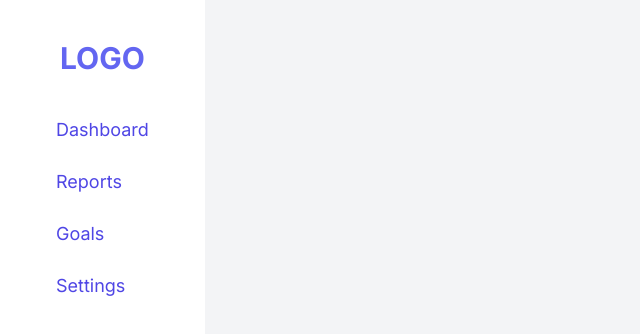
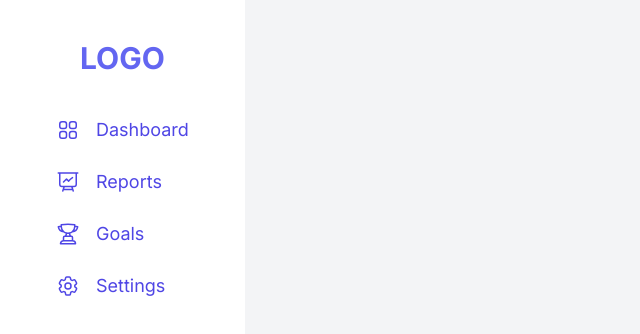
Before and after one commit to MarekRykaczewski/lift-mentor, a Next.js app: page / in a window 1280 px wide. Shown: the top 334 px of the page, without its empty margins (0-640 px from the left). Built offline with nearby package versions, Linux system fonts and the light colour scheme.

Commit message:
add Navbar icons

```diff
--- a/src/app/components/Navbar.tsx
+++ b/src/app/components/Navbar.tsx
@@ -1,26 +1,34 @@
 import Link from "next/link";
 import React from "react";
+import SettingsIcon from "../icons/SettingsIcon";
+import DashboardIcon from "../icons/DashboardIcon";
+import ReportsIcon from "../icons/ReportsIcon";
+import GoalsIcon from "../icons/GoalsIcon";
 
 const data = [
   {
     id: 1,
     title: "Dashboard",
     link: "/",
+    icon: <DashboardIcon />,
   },
   {
     id: 2,
     title: "Reports",
     link: "/reports",
+    icon: <ReportsIcon />,
   },
   {
     id: 3,
     title: "Goals",
     link: "/goals",
+    icon: <GoalsIcon />,
   },
   {
     id: 4,
     title: "Settings",
     link: "/settings",
+    icon: <SettingsIcon />,
   },
 ];
 
@@ -35,10 +43,11 @@
       <div className="flex flex-col">
         {data.map((item) => (
           <Link
-            className="py-2 px-4 mb-2 text-base md:text-lg text-indigo-600 hover:text-indigo-800 hover:bg-indigo-100 rounded-md transition duration-300"
+            className="flex items-center gap-4 py-2 px-4 mb-2 text-base md:text-lg text-indigo-600 hover:text-indigo-800 hover:bg-indigo-100 rounded-md transition duration-300"
             href={item.link}
             key={item.id}
           >
+            {item.icon}
             {item.title}
           </Link>
         ))}
--- /dev/null
+++ b/src/app/icons/DashboardIcon.tsx
@@ -0,0 +1,22 @@
+import React from "react";
+
+const DashboardIcon = () => {
+  return (
+    <svg
+      xmlns="http://www.w3.org/2000/svg"
+      fill="none"
+      viewBox="0 0 24 24"
+      strokeWidth={1.5}
+      stroke="currentColor"
+      className="w-6 h-6"
+    >
+      <path
+        strokeLinecap="round"
+        strokeLinejoin="round"
+        d="M3.75 6A2.25 2.25 0 016 3.75h2.25A2.25 2.25 0 0110.5 6v2.25a2.25 2.25 0 01-2.25 2.25H6a2.25 2.25 0 01-2.25-2.25V6zM3.75 15.75A2.25 2.25 0 016 13.5h2.25a2.25 2.25 0 012.25 2.25V18a2.25 2.25 0 01-2.25 2.25H6A2.25 2.25 0 013.75 18v-2.25zM13.5 6a2.25 2.25 0 012.25-2.25H18A2.25 2.25 0 0120.25 6v2.25A2.25 2.25 0 0118 10.5h-2.25a2.25 2.25 0 01-2.25-2.25V6zM13.5 15.75a2.25 2.25 0 012.25-2.25H18a2.25 2.25 0 012.25 2.25V18A2.25 2.25 0 0118 20.25h-2.25A2.25 2.25 0 0113.5 18v-2.25z"
+      />
+    </svg>
+  );
+};
+
+export default DashboardIcon;
--- /dev/null
+++ b/src/app/icons/GoalsIcon.tsx
@@ -0,0 +1,22 @@
+import React from "react";
+
+const GoalsIcon = () => {
+  return (
+    <svg
+      xmlns="http://www.w3.org/2000/svg"
+      fill="none"
+      viewBox="0 0 24 24"
+      strokeWidth={1.5}
+      stroke="currentColor"
+      className="w-6 h-6"
+    >
+      <path
+        strokeLinecap="round"
+        strokeLinejoin="round"
+        d="M16.5 18.75h-9m9 0a3 3 0 013 3h-15a3 3 0 013-3m9 0v-3.375c0-.621-.503-1.125-1.125-1.125h-.871M7.5 18.75v-3.375c0-.621.504-1.125 1.125-1.125h.872m5.007 0H9.497m5.007 0a7.454 7.454 0 01-.982-3.172M9.497 14.25a7.454 7.454 0 00.981-3.172M5.25 4.236c-.982.143-1.954.317-2.916.52A6.003 6.003 0 007.73 9.728M5.25 4.236V4.5c0 2.108.966 3.99 2.48 5.228M5.25 4.236V2.721C7.456 2.41 9.71 2.25 12 2.25c2.291 0 4.545.16 6.75.47v1.516M7.73 9.728a6.726 6.726 0 002.748 1.35m8.272-6.842V4.5c0 2.108-.966 3.99-2.48 5.228m2.48-5.492a46.32 46.32 0 012.916.52 6.003 6.003 0 01-5.395 4.972m0 0a6.726 6.726 0 01-2.749 1.35m0 0a6.772 6.772 0 01-3.044 0"
+      />
+    </svg>
+  );
+};
+
+export default GoalsIcon;
--- /dev/null
+++ b/src/app/icons/ReportsIcon.tsx
@@ -0,0 +1,22 @@
+import React from "react";
+
+const ReportsIcon = () => {
+  return (
+    <svg
+      xmlns="http://www.w3.org/2000/svg"
+      fill="none"
+      viewBox="0 0 24 24"
+      strokeWidth={1.5}
+      stroke="currentColor"
+      className="w-6 h-6"
+    >
+      <path
+        strokeLinecap="round"
+        strokeLinejoin="round"
+        d="M3.75 3v11.25A2.25 2.25 0 006 16.5h2.25M3.75 3h-1.5m1.5 0h16.5m0 0h1.5m-1.5 0v11.25A2.25 2.25 0 0118 16.5h-2.25m-7.5 0h7.5m-7.5 0l-1 3m8.5-3l1 3m0 0l.5 1.5m-.5-1.5h-9.5m0 0l-.5 1.5m.75-9l3-3 2.148 2.148A12.061 12.061 0 0116.5 7.605"
+      />
+    </svg>
+  );
+};
+
+export default ReportsIcon;
--- /dev/null
+++ b/src/app/icons/SettingsIcon.tsx
@@ -0,0 +1,27 @@
+import React from "react";
+
+const SettingsIcon = () => {
+  return (
+    <svg
+      xmlns="http://www.w3.org/2000/svg"
+      fill="none"
+      viewBox="0 0 24 24"
+      strokeWidth={1.5}
+      stroke="currentColor"
+      className="w-6 h-6"
+    >
+      <path
+        strokeLinecap="round"
+        strokeLinejoin="round"
+        d="M9.594 3.94c.09-.542.56-.94 1.11-.94h2.593c.55 0 1.02.398 1.11.94l.213 1.281c.063.374.313.686.645.87.074.04.147.083.22.127.324.196.72.257 1.075.124l1.217-.456a1.125 1.125 0 011.37.49l1.296 2.247a1.125 1.125 0 01-.26 1.431l-1.003.827c-.293.24-.438.613-.431.992a6.759 6.759 0 010 .255c-.007.378.138.75.43.99l1.005.828c.424.35.534.954.26 1.43l-1.298 2.247a1.125 1.125 0 01-1.369.491l-1.217-.456c-.355-.133-.75-.072-1.076.124a6.57 6.57 0 01-.22.128c-.331.183-.581.495-.644.869l-.213 1.28c-.09.543-.56.941-1.11.941h-2.594c-.55 0-1.02-.398-1.11-.94l-.213-1.281c-.062-.374-.312-.686-.644-.87a6.52 6.52 0 01-.22-.127c-.325-.196-.72-.257-1.076-.124l-1.217.456a1.125 1.125 0 01-1.369-.49l-1.297-2.247a1.125 1.125 0 01.26-1.431l1.004-.827c.292-.24.437-.613.43-.992a6.932 6.932 0 010-.255c.007-.378-.138-.75-.43-.99l-1.004-.828a1.125 1.125 0 01-.26-1.43l1.297-2.247a1.125 1.125 0 011.37-.491l1.216.456c.356.133.751.072 1.076-.124.072-.044.146-.087.22-.128.332-.183.582-.495.644-.869l.214-1.281z"
+      />
+      <path
+        strokeLinecap="round"
+        strokeLinejoin="round"
+        d="M15 12a3 3 0 11-6 0 3 3 0 016 0z"
+      />
+    </svg>
+  );
+};
+
+export default SettingsIcon;
```
